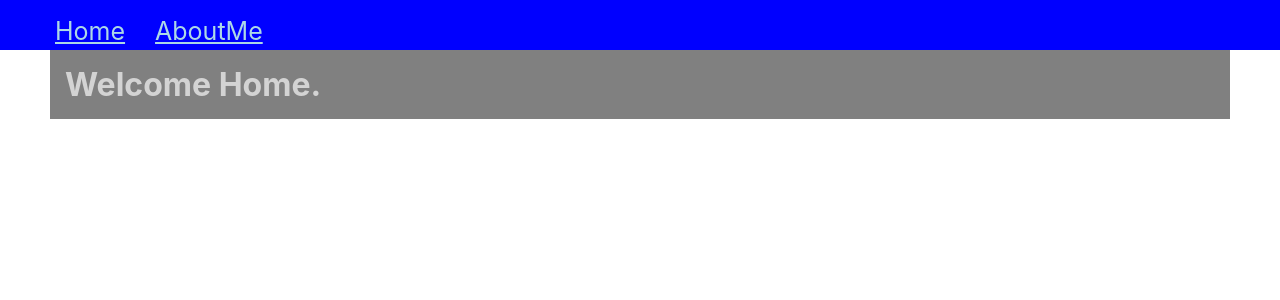
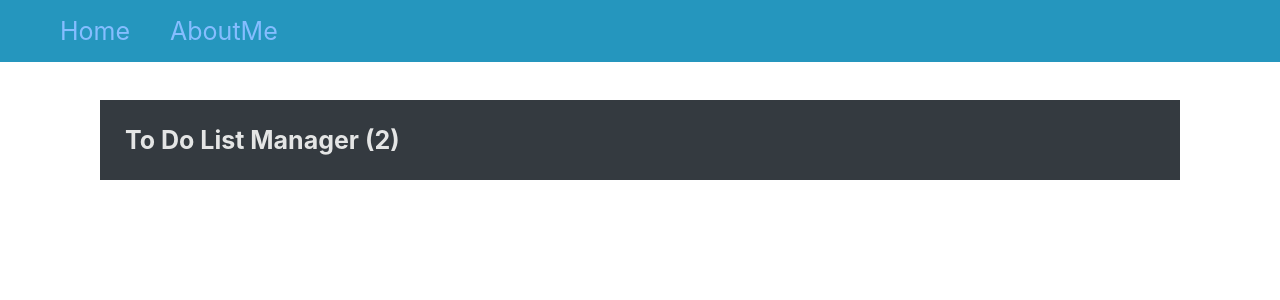
Before and after one commit to jmcia2020/ReactToDo, a React (Create React App) app: page / in a window 1280 px wide. Shown: the top 300 px of the page. Built offline with nearby package versions, Linux system fonts and the light colour scheme.

Commit message:
stylized home & About me. refactored to NavLinks.

```diff
--- a/src/App.css
+++ b/src/App.css
@@ -1,25 +1,28 @@
 .NavBar {
   top: 0px;
   width: 100%;
-  background-color: blue;
-  height: 50px;
+  background-color: #2596be;
   position: fixed;
 }
 
-.NavBar a {
- font-size: 25px;
- color: lightblue;
-}
-
 .NavBar li{
-  display: inline;
-  margin: 15px;
+  display: inline-block;
   color: grey;
 }
 
+.NavBar li a {
+ font-size: 25px;
+ text-decoration-line: none;
+ padding: 20px;
+ color: #85bdff;
+}
+
+
+
 h1 {
-  padding: 15px;
-  margin: 50px;
-  color: lightgray;
-  background-color: grey;
+  padding: 25px;
+  margin: 100px;
+  font-size: 25px;
+  color:  #e4e5e5;
+  background-color: #343A40;
 }
--- a/src/App.js
+++ b/src/App.js
@@ -1,7 +1,9 @@
 import './App.css';
-import {Switch, Route} from 'react-router-dom';
+import {Switch, Route, NavLink } from 'react-router-dom';
 import Home from './Home';
 import AboutMe from './AboutMe';
+
+
 
 function App() {
   return (
@@ -9,22 +11,23 @@ function App() {
       <header className="App-header">
         <nav className = "NavBar">
           <ul>
-            <li><a href = "/">Home</a></li>
-            <li><a href = "/AboutMe">AboutMe</a></li>
+            <li><NavLink to = "/">Home</NavLink></li>
+            <li><NavLink to = "/AboutMe">AboutMe</NavLink></li>
           </ul>
         </nav>
 
       </header>
-    <main>
-      <Switch>
+
+      <main>
+        <Switch>
           <Route path="/" exact>
             <Home />
           </Route>
           <Route path="/AboutMe">
             <AboutMe />
           </Route>
-      </Switch>
-    </main>
+        </Switch>
+      </main>
 
     </div>
   );
--- a/src/Home.js
+++ b/src/Home.js
@@ -1,5 +1,9 @@
-export default function Home(){
+import Badge from 'react-bootstrap/Badge';
+
+export default function ToDoListManager(){
   return(
-    <h1>Welcome Home.</h1>
-  )
+    <h1>
+      To Do List Manager <Badge variant="secondary">(2)</Badge>
+    </h1>
+    )
 }
```
